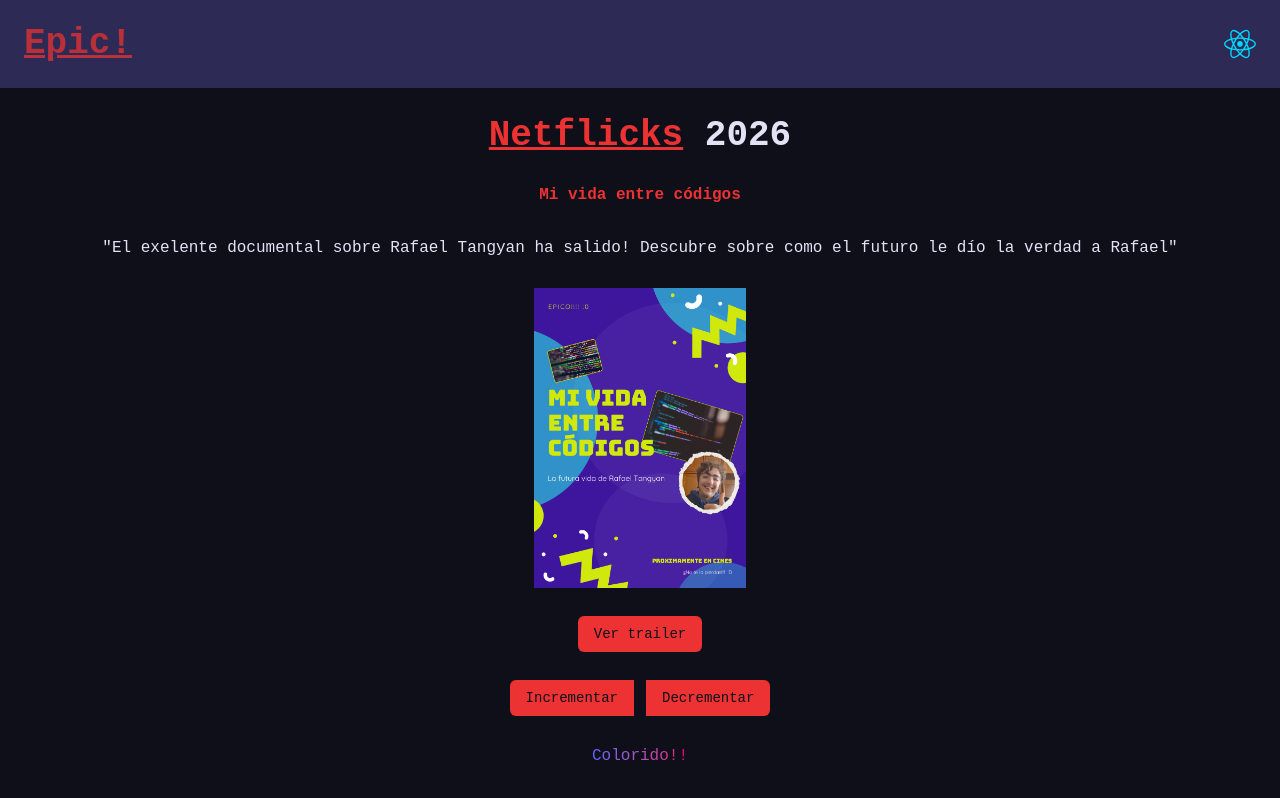
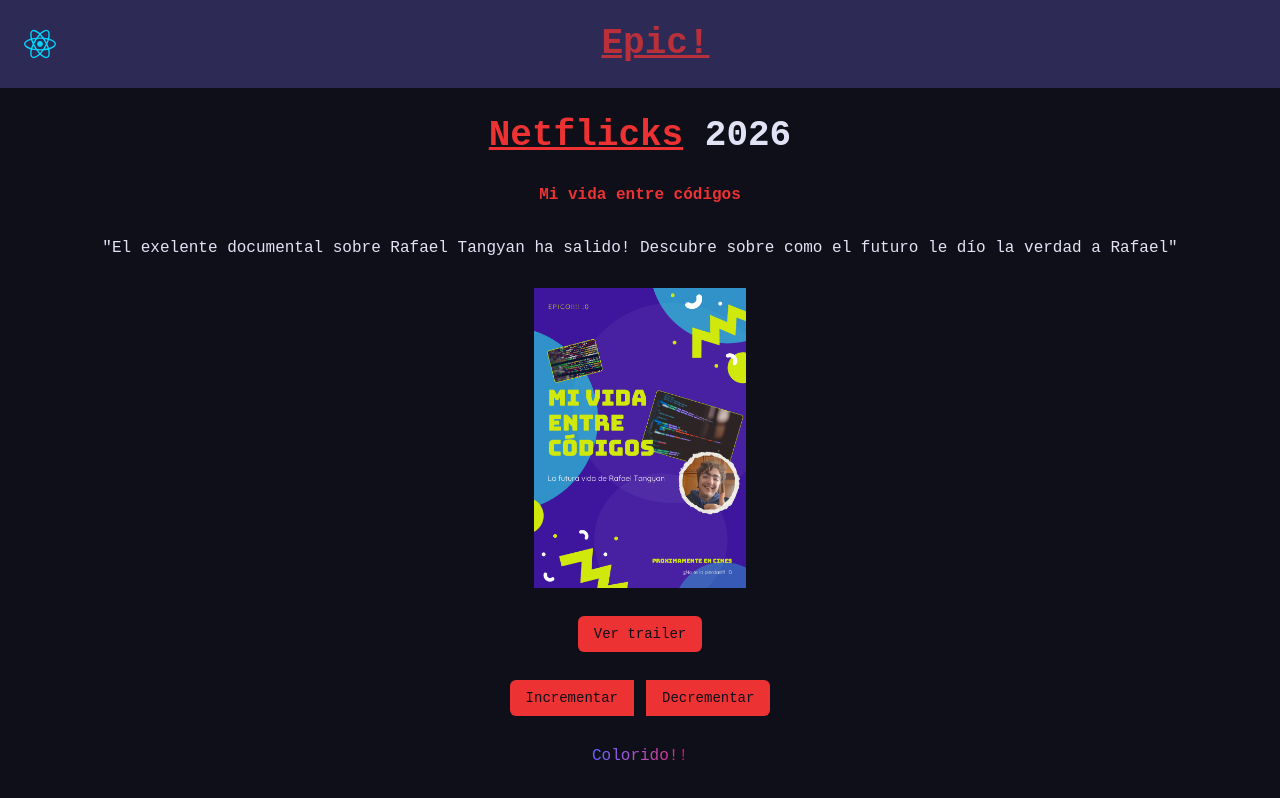
Before and after one commit to RafaDEV99/school-netflicks-2036, a React (Vite) app: page / in a window 1280 px wide. Built offline with nearby package versions, Linux system fonts and the light colour scheme.

Commit message:
Updated App.tsx and added new assets

```diff
--- a/src/App.tsx
+++ b/src/App.tsx
@@ -1,12 +1,13 @@
 import { useState } from 'react'
 import { Button } from './components/ui/button'
 import "./index.css"
-import { ButtonGroup } from './components/ui/button-group'
+import { ButtonGroup, ButtonGroupSeparator } from './components/ui/button-group'
 import {
   Avatar,
   AvatarImage,
   AvatarFallback,
 } from "@/components/ui/avatar"
+import { Separator } from '@/components/ui/separator'
 
 function App() {
   const [count, setCount] = useState(10)
@@ -14,12 +15,14 @@
 
   return (
     <>
-    <div className='bg-secondary p-6 flex justify-between items-center animate-in fade-in zoom-in-95 duration-700'>
-      <h1 className='font-bold text-4xl animate-pulse text-primary underline underline-offset-2'>Epic!</h1>
+    <div className='bg-secondary p-6 flex text-sm justify-between items-center animate-in fade-in zoom-in-95 duration-700'>
       <Avatar>
         <AvatarImage src='src/assets/react.svg' alt="@RafaDEV99"/>
         <AvatarFallback>:O</AvatarFallback>
       </Avatar>
+      <h1 className='font-bold text-4xl animate-pulse text-primary underline underline-offset-2'>Epic!</h1>
+      <Separator orientation='vertical'/>
+
     </div>
     <div className='grid gap-7 p-7 items-center justify-items-center animate-in fade-in zoom-in-95 duration-750'>
       <h1 className='font-bold text-4xl'><a className='hover:animate-pulse text-primary underline underline-offset-2'>Netflicks</a> 2026</h1>
```
Also changed, not shown: src/assets/Netflix_icon.svg (added).
